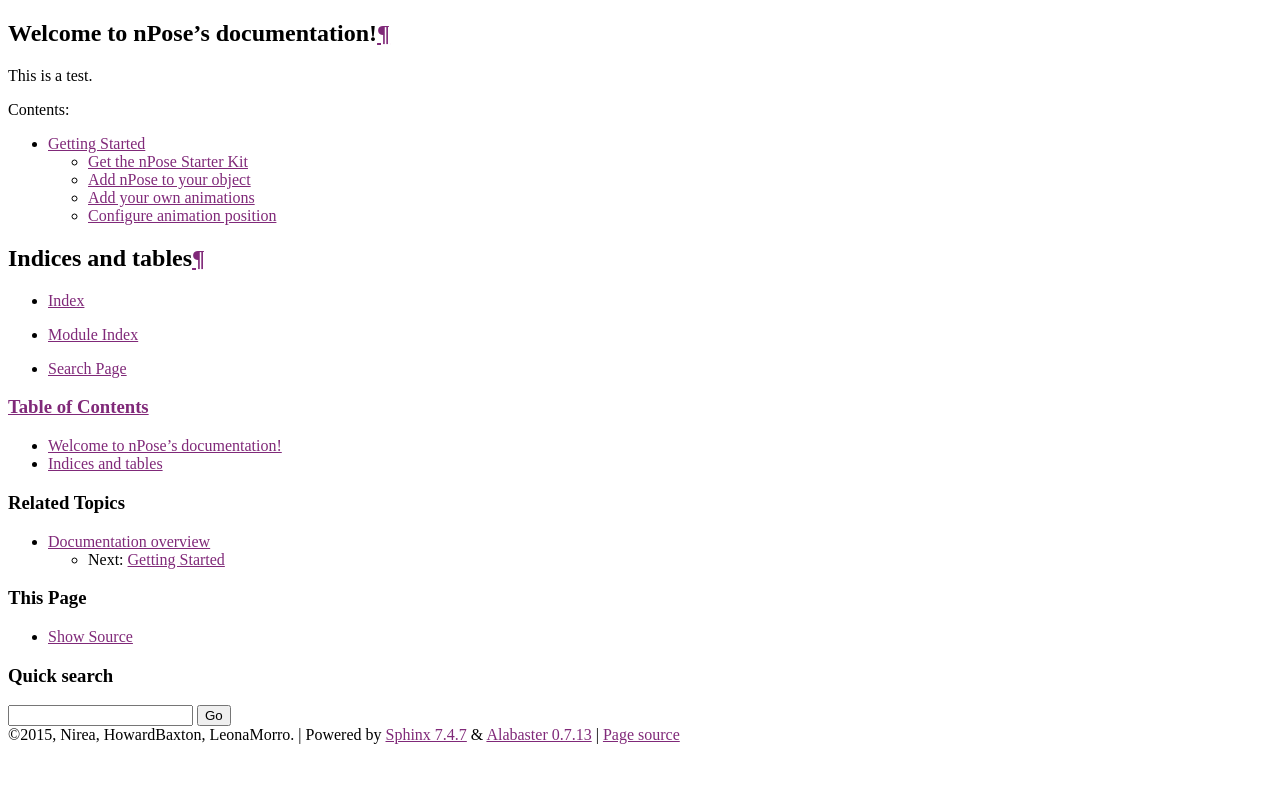
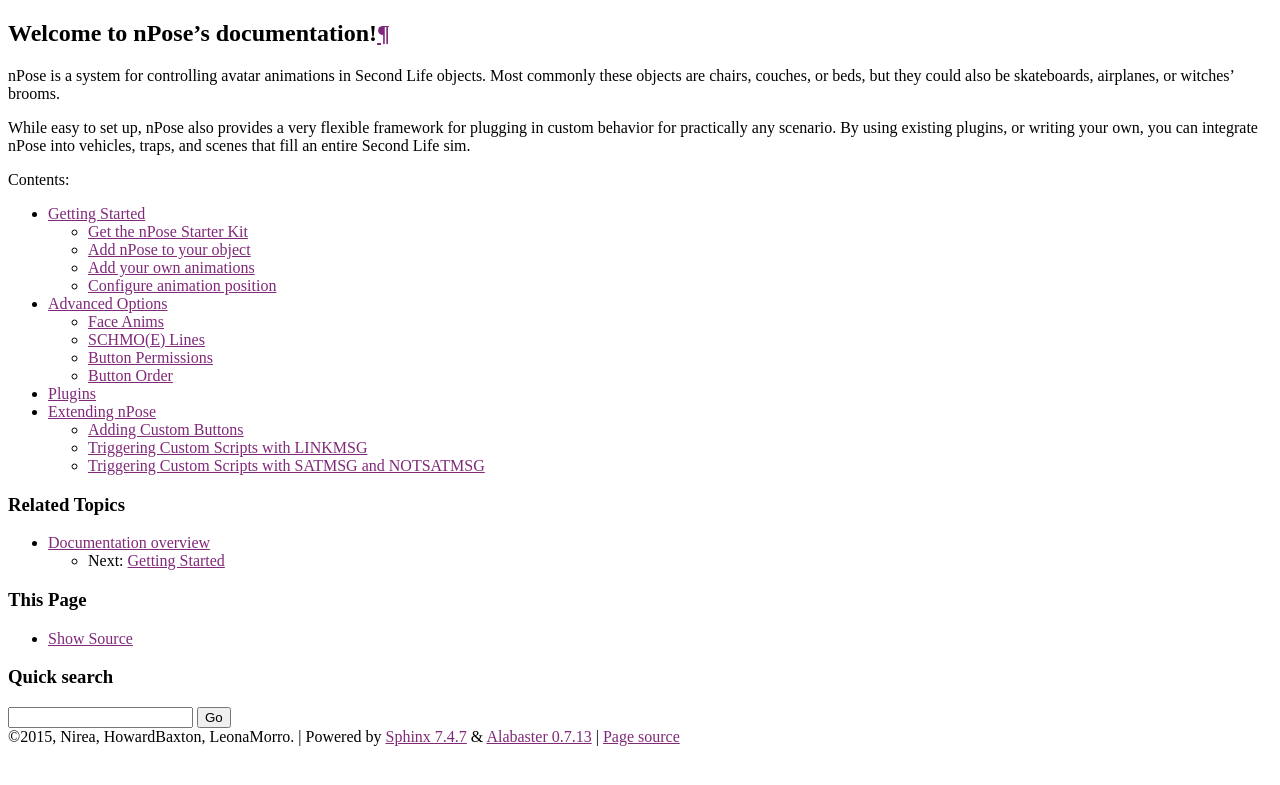
Before and after one commit to Rubb/npose-docs, a Sphinx documentation site: the page built from source/index.rst, in a window 1280 px wide. Shown: the top 785 px of the page. Built offline with Sphinx 7.4.7, drawn with Linux system fonts in a browser that asks for light colours; comment, search, counter and statistics services are not loaded.

Commit message:
index changes

```diff
--- a/source/index.rst
+++ b/source/index.rst
@@ -6,7 +6,14 @@
 Welcome to nPose's documentation!
 =================================
 
-This is a test.
+nPose is a system for controlling avatar animations in Second Life objects.
+Most commonly these objects are chairs, couches, or beds, but they could also be
+skateboards, airplanes, or witches' brooms.
+
+While easy to set up, nPose also provides a very flexible framework for plugging
+in custom behavior for practically any scenario.  By using existing plugins, or
+writing your own, you can integrate nPose into vehicles, traps, and scenes that
+fill an entire Second Life sim.
 
 Contents:
 
@@ -14,12 +21,6 @@
    :maxdepth: 2
 
    getting-started
-
-
-
-Indices and tables
-==================
-
-* :ref:`genindex`
-* :ref:`modindex`
-* :ref:`search`
+   advanced-options
+   plugins
+   extending-npose
```
